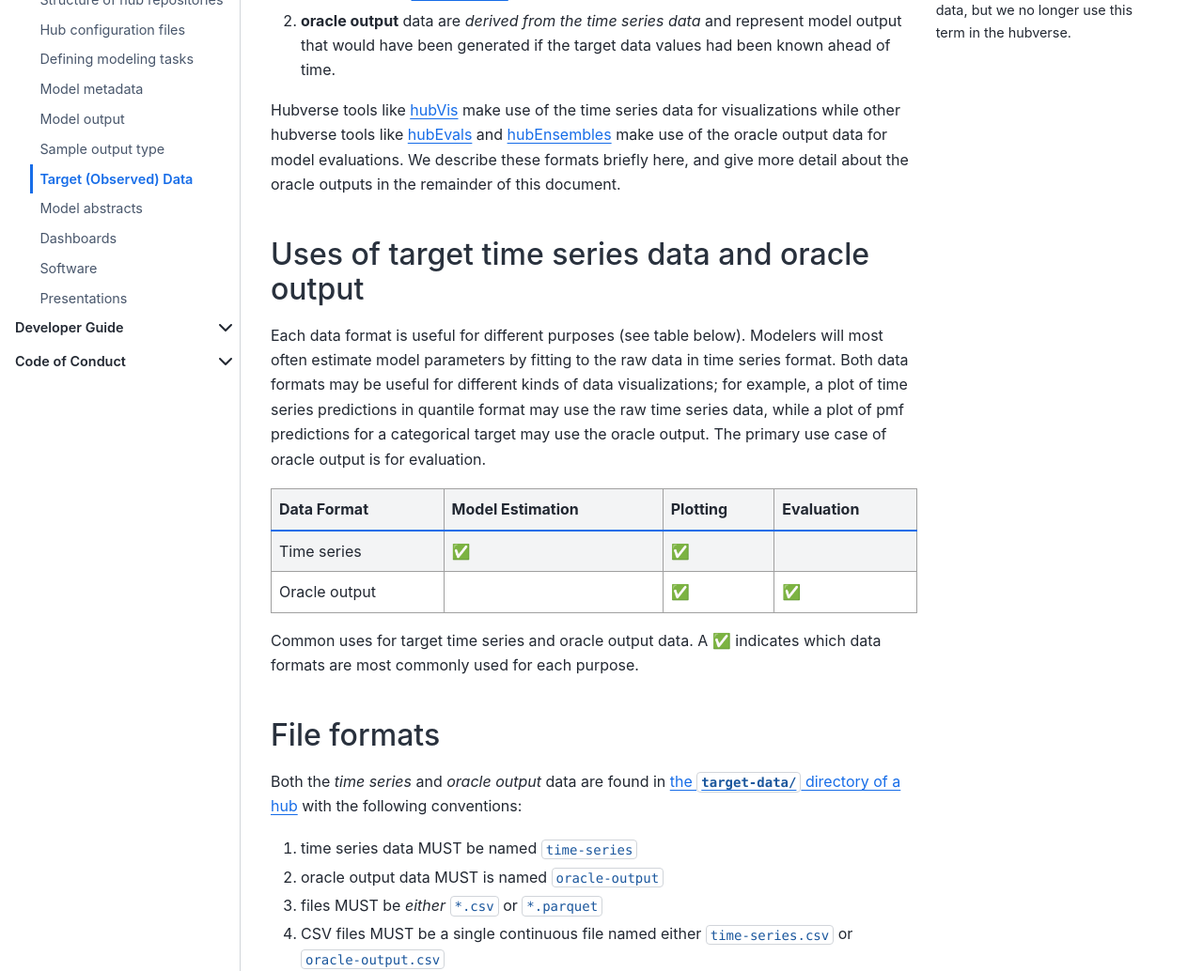
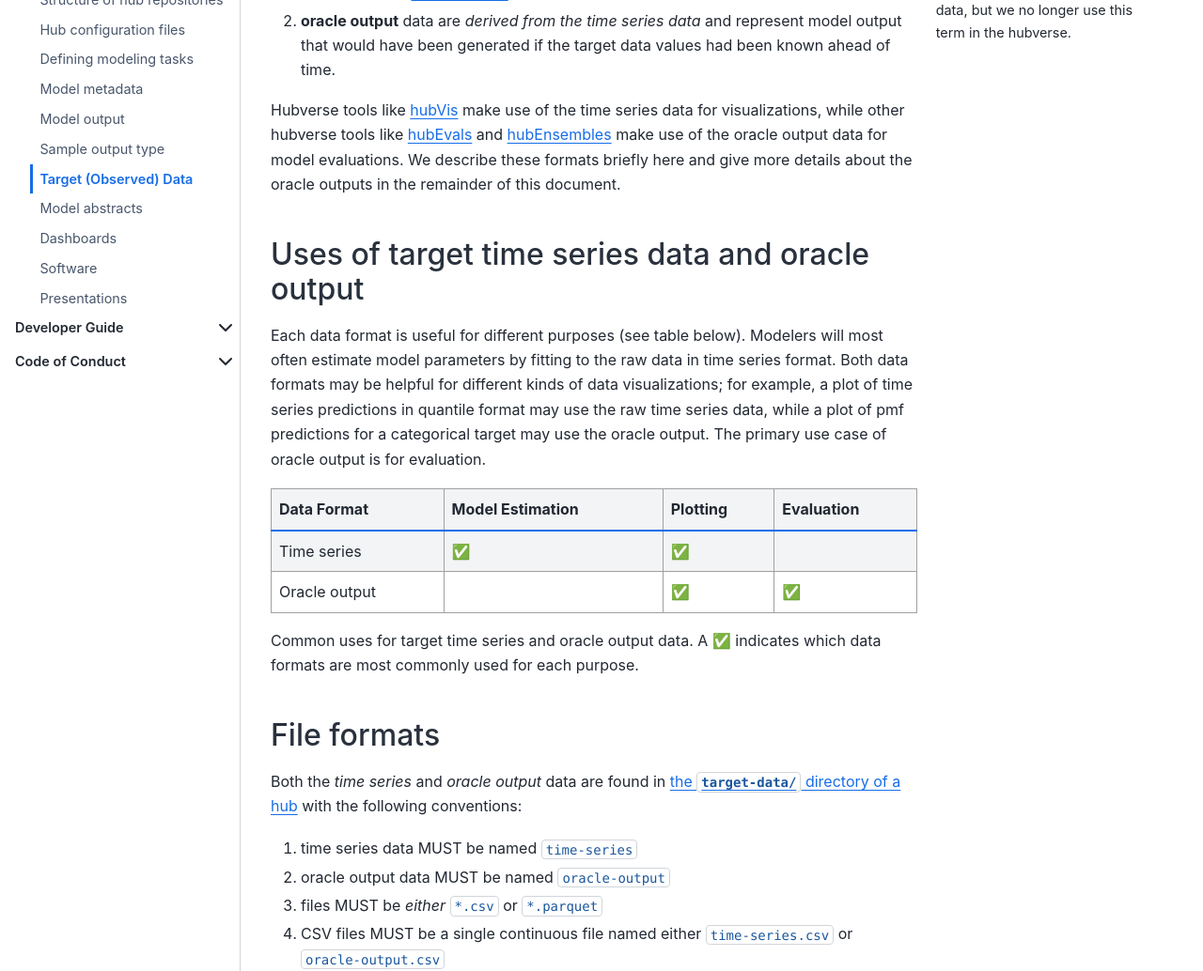
Before and after one commit to hubverse-org/hubDocs, a Sphinx documentation site: the page built from docs/source/user-guide/target-data.md, in a window 1280 px wide and 1400 px high. Shown: the part 335-1369 px from the top of the window at 94% size. Built offline with Sphinx 7.4.7 and the Sphinx Book theme 1.1.4, drawn with Linux system fonts in a browser that asks for light colours; comment, search, counter and statistics services are not loaded; some of the changed text lies outside the part shown.

Commit message:
it started with a typo
I went in to fix a typo, but using Grammarly, I went ahead and reviewed the whole page.

````diff
--- a/docs/source/user-guide/target-data.md
+++ b/docs/source/user-guide/target-data.md
@@ -14,11 +14,11 @@
    been known ahead of time.
 
 Hubverse tools like [hubVis](https://hubverse-org.github.io/hubVis) make use of
-the time series data for visualizations while other hubverse tools like
+the time series data for visualizations, while other hubverse tools like
 [hubEvals](https://hubverse-org.github.io/hubEvals) and
 [hubEnsembles](https://hubverse-org.github.io/hubEnsembles) make use of the
 oracle output data for model evaluations. We describe these formats briefly
-here, and give more detail about the oracle outputs in the remainder of this
+here and give more details about the oracle outputs in the remainder of this
 document.
 
 [^truth]: Time series data is sometimes referred to as "ground truth" data, but
@@ -28,7 +28,7 @@
 
 Each data format is useful for different purposes (see table below).
 Modelers will most often estimate model parameters by fitting to the raw
-data in time series format. Both data formats may be useful for
+data in time series format. Both data formats may be helpful for
 different kinds of data visualizations; for example, a plot of time
 series predictions in quantile format may use the raw time series data,
 while a plot of pmf predictions for a categorical target may use the
@@ -48,7 +48,7 @@
 directory of a hub](#structure-data-and-code) with the following conventions:
 
 1. time series data MUST be named `time-series`
-2. oracle output data MUST is named `oracle-output`
+2. oracle output data MUST be named `oracle-output`
 3. files MUST be _either_ `*.csv` or `*.parquet`
 4. CSV files MUST be a single continuous file named either `time-series.csv` or
   `oracle-output.csv`
@@ -83,7 +83,7 @@
 ## Time series
 
 The first format is *time series* data. This is often the native or
-"raw" format for data. Each row of the data set is a **unit of observation** and the columns consist of:
+"raw" format for data. Each row of the data set is a **unit of observation**, and the columns consist of:
 
 1. task ID variables that uniquely define the unit of observation. This must include at least one column representing the date.
 2. an `observation` column that records the observed value
@@ -125,7 +125,7 @@
 
 Time series data are expected to be compiled from an authoritative upstream
 data source after each target date.
-Because of reporting delays the data may initially be represented by one value that could be updated in one or more subsequent versions of the data.
+Because of reporting delays, the data may initially be represented by one value that could be updated in one or more subsequent versions of the data.
 
 ```{table} Data recorded on December 3 for December 3 shows an observation of 420
 | *as\_of*     | date       | location | observation |
@@ -155,7 +155,7 @@
 
 Hubverse tools will only validate columns that make up the unit of observation
 that match model task IDs. You may also include additional columns that have
-a 1:1 correspondence with the data, for example a transformation of counts to
+a 1:1 correspondence with the data, for example, a transformation of counts to
 rates or a human-readable translation of codes.
 
 (target-oracle-output)=
@@ -211,7 +211,7 @@
 columns. This allows the two to be merged so that `value` can be compared
 and evaluated against the corresponding `oracle_value`. The important
 difference between the outputs is that the oracle output is necessarily going
-to have a subset of the task ID columns as the model output data and, depending
+to have a subset of the task ID columns as the model output data, and, depending
 on the hub, may not have either of the model output representation columns.
 
 (oracle-intro-example)=
@@ -276,7 +276,7 @@
 **The oracle output should include enough of the task ID variables to uniquely
 identify which `oracle_values` correspond to which predicted values.** In the
 [above oracle output example](#oracle-intro-example), the `location`,
-`target_end_date`, and `target` columns are included because they are necessary
+`target_end_date` and `target` columns are included because they are necessary
 to identify _where_ and _when_ a given _target_ was measured as the
 `oracle_value`.
 
@@ -295,7 +295,7 @@
 ### Model output representation columns
 
 **The `output_type` and `output_type_id` columns only need to be included if
-the hub collects `pmf` or `cdf` outputs.** For those two output types the
+the hub collects `pmf` or `cdf` outputs.** For those two output types, the
 `oracle_value` depends on the `output_type_id` (see the next section for more
 detail). On the
 other hand, the `oracle_value` is not specific to the quantile level for
@@ -351,7 +351,7 @@
 - The `target_end_date` is a date in ISO format that gives the Saturday
   ending the week being predicted. For example, if the `target_end_date`
   is `"2022-12-17"`, predictions are for a quantity relating to
-  influenza activity in the week from Sunday, December 11, 2022 through
+  influenza activity in the week from Sunday, December 11, 2022, through
   Saturday, December 17, 2022.
 - The `target` describes the target quantity for the prediction.
 
@@ -590,7 +590,7 @@
 
 Hubs should ensure that standardized procedures for accessing target
 data are available. The data formats that a hub provides may depend on
-the needs of the specific hub, and which hubverse tools the hub wants to
+the needs of the specific hub and which hubverse tools the hub wants to
 use. For example, a hub that will not be conducting evaluations by
 comparing predictions to observed target values may not need to provide
 data in the oracle output format.
@@ -606,5 +606,5 @@
 Following general conventions for storage of code related to modeling
 hubs, we recommend that any code for data access be provided in a
 separate repository following standard language-specific packaging
-guidelines, or if the code is small in scope it can be placed within the
+guidelines, or if the code is small in scope, it can be placed within the
 `src` folder of the hub’s repository.
````
Also changed, not shown: other parts of docs/source/user-guide/target-data.md (+11 -11 lines).
